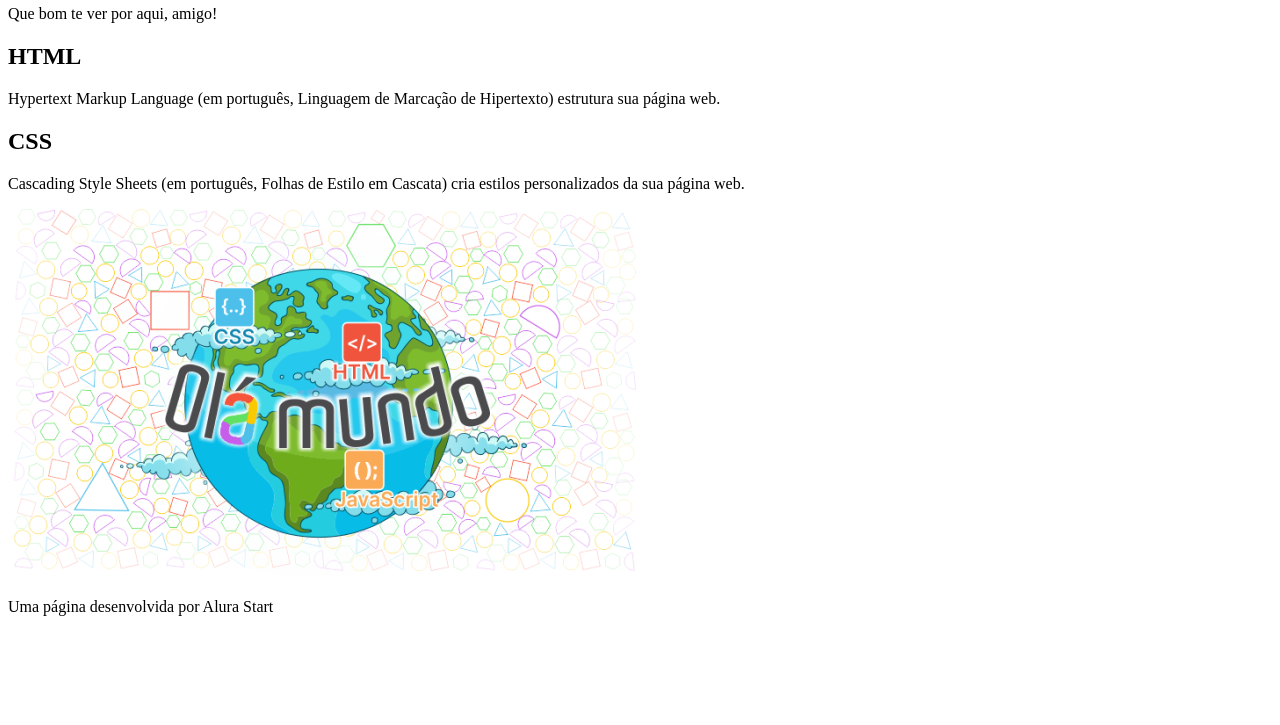
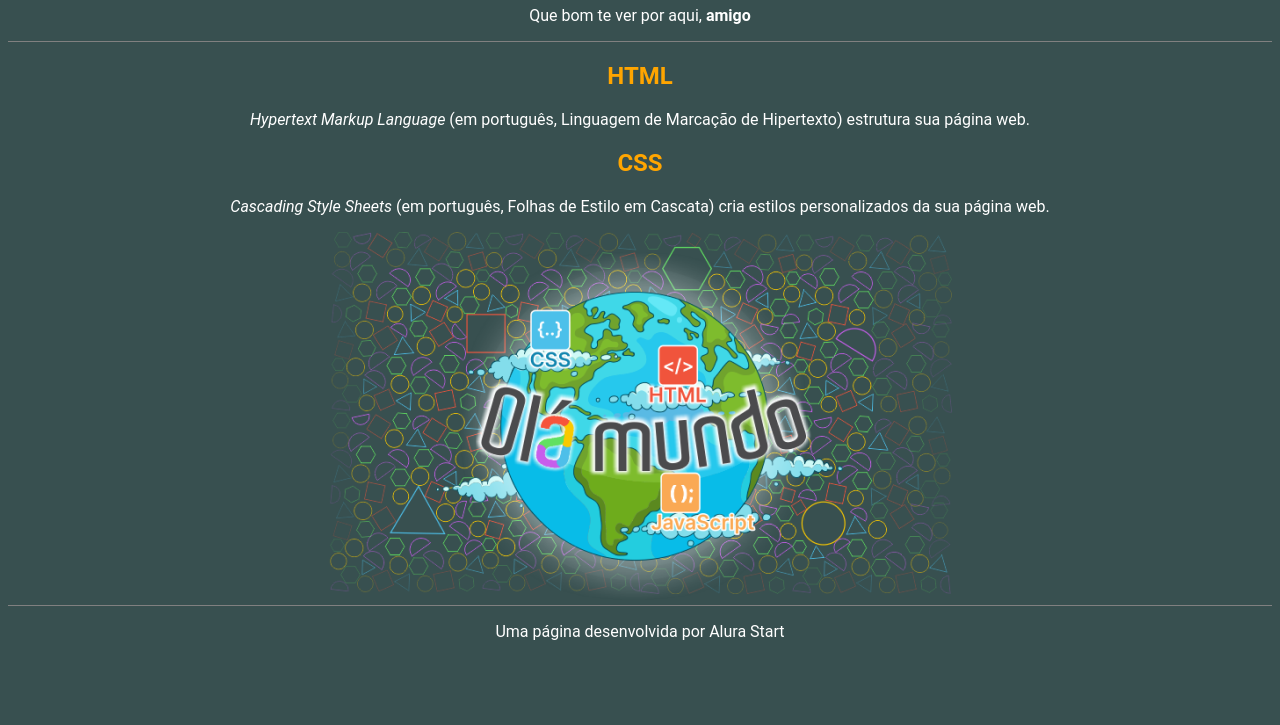
Before and after one commit to s5i4/Hello-World, a plain HTML site: page index.html in a window 1280 px wide. Shown: the part 75-800 px from the top of the page. Drawn offline with Linux system fonts and the light colour scheme.

Commit message:
Criamos a estilização do site

```diff
--- a/index.html
+++ b/index.html
@@ -4,23 +4,23 @@
     <meta charset="UTF-8">
     <meta name="viewport" content="width=device-width, initial-scale=1.0">
     <title>Hello World</title>
+    <link rel="stylesheet" href="style.css">
 </head>
 <body>
   <header>
     <h1>Hello World</h1>
-    <p>Que bom te ver por aqui, amigo!</p>
+    <p>Que bom te ver por aqui, <span id="nome-usuário">amigo</span></p>
 
   </header>
 
-<section>
+  <section>
     <h2>HTML</h2>
-    <P>Hypertext Markup Language (em português, Linguagem de Marcação de Hipertexto) estrutura sua página web.</P>
+    <P><span class="texto-inglês">Hypertext Markup Language</span> (em português, Linguagem de Marcação de Hipertexto) estrutura sua página web.</P>
 
     <h2>CSS</h2>
-    <P>Cascading Style Sheets (em português, Folhas de Estilo em Cascata) cria estilos personalizados da sua página web.</P>
-    <img src="Imagem/Olá Mundo.png.png" alt="Imagem com figuras geométricas ao fundo e uma figura do planeta Terraa frente, com a inscrição Olá Mundo em letras coloridas">
-
-</section>
+    <P><span class="texto-inglês">Cascading Style Sheets </span>(em português, Folhas de Estilo em Cascata) cria estilos personalizados da sua página web.</P>
+    <img src ="Imagem/Olá Mundo.png" alt="Imagem com figuras geométricas ao fundo e uma figura do planeta Terraa frente, com a inscrição Olá Mundo em letras coloridas">  </section>
+  <section>
 
 <footer>
     <P>Uma página desenvolvida por Alura Start</P>
--- /dev/null
+++ b/style.css
@@ -0,0 +1,25 @@
+h2 {
+    color: orange;
+}
+
+body{
+    background-color: #385050;
+    color: white;
+    font-family: roboto;
+    text-align: center;
+}
+header{
+    border-bottom: 1px solid grey;
+}
+
+footer{
+    border-top: 1px solid grey;
+}
+
+#nome-usuário {
+    font-weight: bold;
+}
+
+.texto-inglês{
+    font-style: italic;
+}
```
Also changed, not shown: Imagem/Olá Mundo.png (added).
